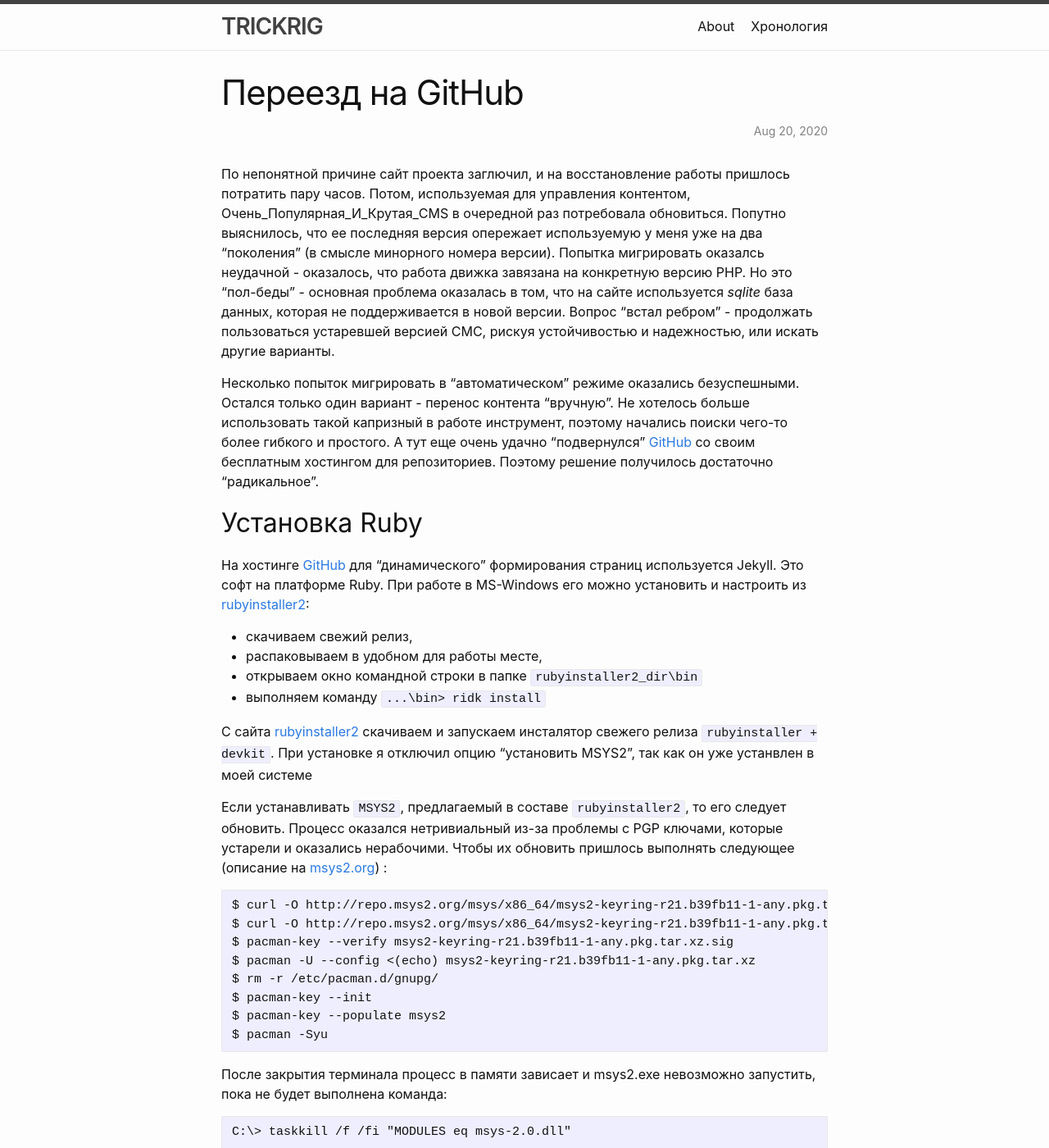
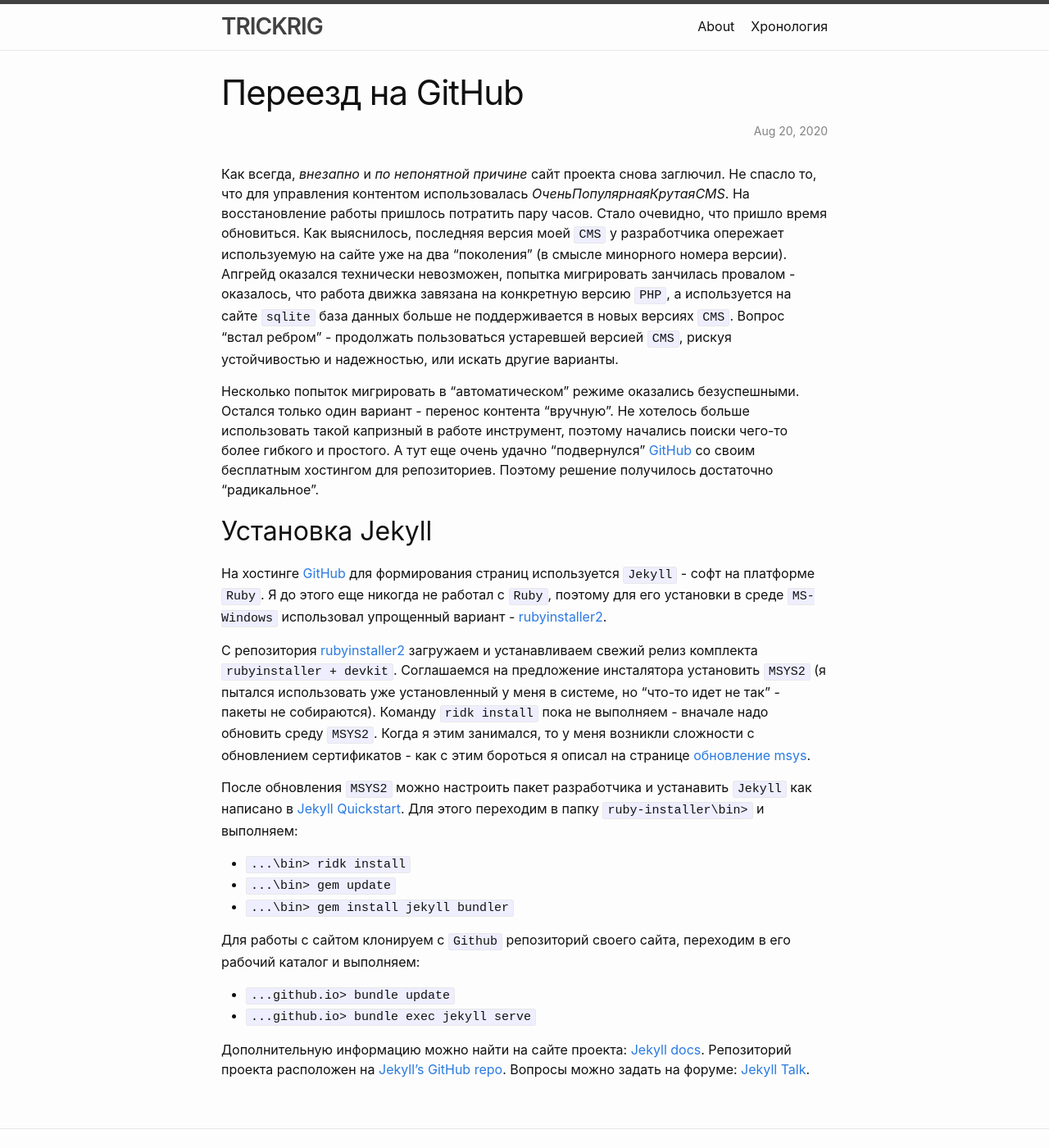
Before and after one commit to bigov/bigov.github.io, a Jekyll site: the page built from _posts/2020/2020-08-20-moving-content.md, in a window 1280 px wide and 1400 px high. Shown: the whole window at 82% size. Built offline with Jekyll 4.4.1, drawn with Linux system fonts in a browser that asks for light colours; some of the changed text lies outside the part shown.

````diff
--- a/_posts/2020/2020-08-20-moving-content.md
+++ b/_posts/2020/2020-08-20-moving-content.md
@@ -5,64 +5,32 @@
 categories: site content
 ---
 
-По непонятной причине сайт проекта заглючил, и на восстановление работы пришлось потратить пару часов. Потом, используемая для управления контентом, Очень_Популярная_И_Крутая_CMS в очередной раз потребовала обновиться. Попутно выяснилось, что ее последняя версия опережает используемую у меня уже на два "поколения" (в смысле минорного номера версии). Попытка мигрировать оказалсь неудачной - оказалось, что работа движка завязана на конкретную версию РНР. Но это "пол-беды" - основная проблема оказалась в том, что на сайте используется _sqlite_ база данных, которая не поддерживается в новой версии. Вопрос "встал ребром" - продолжать пользоваться устаревшей версией СМС, рискуя устойчивостью и надежностью, или искать другие варианты.
+Как всегда, _внезапно_ и _по непонятной причине_ сайт проекта снова заглючил. Не спасло то, что для управления контентом использовалась _ОченьПопулярнаяКрутаяCMS_. На восстановление работы пришлось потратить пару часов. Стало очевидно, что пришло время обновиться. Как выяснилось, последняя версия моей `CMS` у разработчика опережает используемую на сайте уже на два "поколения" (в смысле минорного номера версии). Апгрейд оказался технически невозможен, попытка мигрировать занчилась провалом - оказалось, что работа движка завязана на конкретную версию `РНР`, а используется на сайте `sqlite` база данных больше не поддерживается в новых версиях `CMS`. Вопрос "встал ребром" - продолжать пользоваться устаревшей версией `CMS`, рискуя устойчивостью и надежностью, или искать другие варианты.
 
 Несколько попыток мигрировать в "автоматическом" режиме оказались безуспешными. Остался только один вариант - перенос контента "вручную". Не хотелось больше использовать такой капризный в работе инструмент, поэтому начались поиски чего-то более гибкого и простого. А тут еще очень удачно "подвернулся" [GitHub] со своим бесплатным хостингом для репозиториев. Поэтому решение получилось достаточно "радикальное".
 
-## Установка Ruby
+## Установка Jekyll
 
-На хостинге [GitHub] для "динамического" формирования страниц используется Jekyll. Это софт на платформе Ruby. При работе в MS-Windows его можно установить и настроить из [rubyinstaller2]:
+На хостинге [GitHub] для формирования страниц используется `Jekyll` - софт на платформе `Ruby`. Я до этого еще никогда не работал с `Ruby`, поэтому для его установки в среде `MS-Windows` использовал упрощенный вариант - [rubyinstaller2].
 
-- скачиваем свежий релиз,
-- распаковываем в удобном для работы месте,
-- открываем окно командной строки в папке `rubyinstaller2_dir\bin`
-- выполняем команду `...\bin> ridk install`
+С репозитория [rubyinstaller2] загружаем и устанавливаем свежий релиз комплекта `rubyinstaller + devkit`. Соглашаемся на предложение инсталятора установить `MSYS2` (я пытался использовать уже установленный у меня в системе, но "что-то идет не так" - пакеты не собираются). Команду `ridk install` пока не выполняем - вначале надо обновить среду `MSYS2`. Когда я этим занимался, то у меня возникли сложности с обновлением сертификатов - как с этим бороться я описал на странице [обновление msys].
 
-С сайта [rubyinstaller2] скачиваем и запускаем инсталятор свежего релиза `rubyinstaller + devkit`. При установке я отключил опцию "установить MSYS2", так как он уже устанвлен в моей системе
+После обновления `MSYS2` можно настроить пакет разработчика и устанавить `Jekyll` как написано в [Jekyll Quickstart][jekyll-docs]. Для этого переходим в папку `ruby-installer\bin>` и выполняем:
 
-Если устанавливать `MSYS2`, предлагаемый в составе `rubyinstaller2`, то его следует обновить. Процесс оказался нетривиальный из-за проблемы с PGP ключами, которые устарели и оказались нерабочими. Чтобы их обновить пришлось выполнять следующее (описание на [msys2.org]) :
+- `...\bin> ridk install`
+- `...\bin> gem update`
+- `...\bin> gem install jekyll bundler`
 
-```
-$ curl -O http://repo.msys2.org/msys/x86_64/msys2-keyring-r21.b39fb11-1-any.pkg.tar.xz
-$ curl -O http://repo.msys2.org/msys/x86_64/msys2-keyring-r21.b39fb11-1-any.pkg.tar.xz.sig
-$ pacman-key --verify msys2-keyring-r21.b39fb11-1-any.pkg.tar.xz.sig
-$ pacman -U --config <(echo) msys2-keyring-r21.b39fb11-1-any.pkg.tar.xz
-$ rm -r /etc/pacman.d/gnupg/
-$ pacman-key --init
-$ pacman-key --populate msys2
-$ pacman -Syu
-```
+Для работы с сайтом клонируем с `Github` репозиторий своего сайта, переходим в его рабочий каталог и выполняем:
 
-После закрытия терминала процесс в памяти зависает и msys2.exe невозможно запустить, пока не будет выполнена команда:
+- `...github.io> bundle update`
+- `...github.io> bundle exec jekyll serve`
 
-```
-С:\> taskkill /f /fi "MODULES eq msys-2.0.dll"
-
-```
-
-После этого повторно запускаем обновление msys2:
-
-```
-$ pacman -Syu
-```
-
-Устанавливаем `jekyll`:
-
-
-```
-С:\> gem install bundler
-С:\> gem install jekyll
-С:\> gem update
-```
-
-В результате получаем настроенную среду `ruby`. Дальнейший процесс вкратце описан на странице [Quickstart].
-
-Check out the [Jekyll docs][jekyll-docs] for more info on how to get the most out of Jekyll. File all bugs/feature requests at [Jekyll’s GitHub repo][jekyll-gh]. If you have questions, you can ask them on [Jekyll Talk][jekyll-talk].
+Дополнительную информацию можно найти на сайте проекта: [Jekyll docs][jekyll-docs]. Репозиторий проекта расположен на [Jekyll’s GitHub repo][jekyll-gh]. Вопросы можно задать на форуме: [Jekyll Talk][jekyll-talk].
 
 [jekyll-docs]: https://jekyllrb.com/docs/home
 [jekyll-gh]:   https://github.com/jekyll/jekyll
 [jekyll-talk]: https://talk.jekyllrb.com/
 [GitHub]: https://pages.github.com
 [rubyinstaller2]: https://github.com/oneclick/rubyinstaller2/releases
-[Quickstart]: https://jekyllrb.com/docs/
-[msys2.org]: https://www.msys2.org/news/#2020-06-29-new-packagers
+[обновление msys]: /site/content/2020/08/25/msys2-update.html
````
Also changed, not shown: _posts/2020/2020-08-25-msys2-update.md (added, +48 -0 lines), 1 other file.
